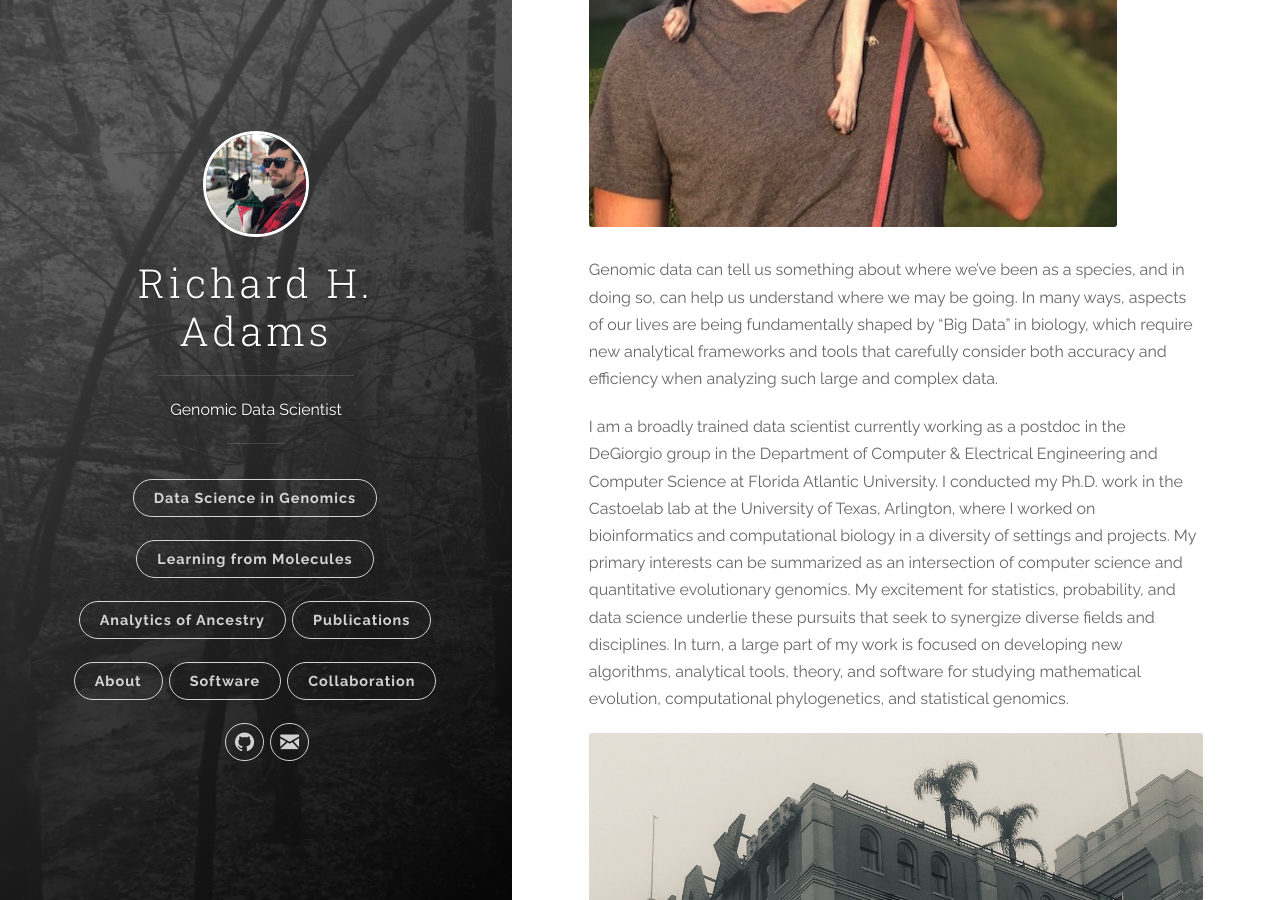
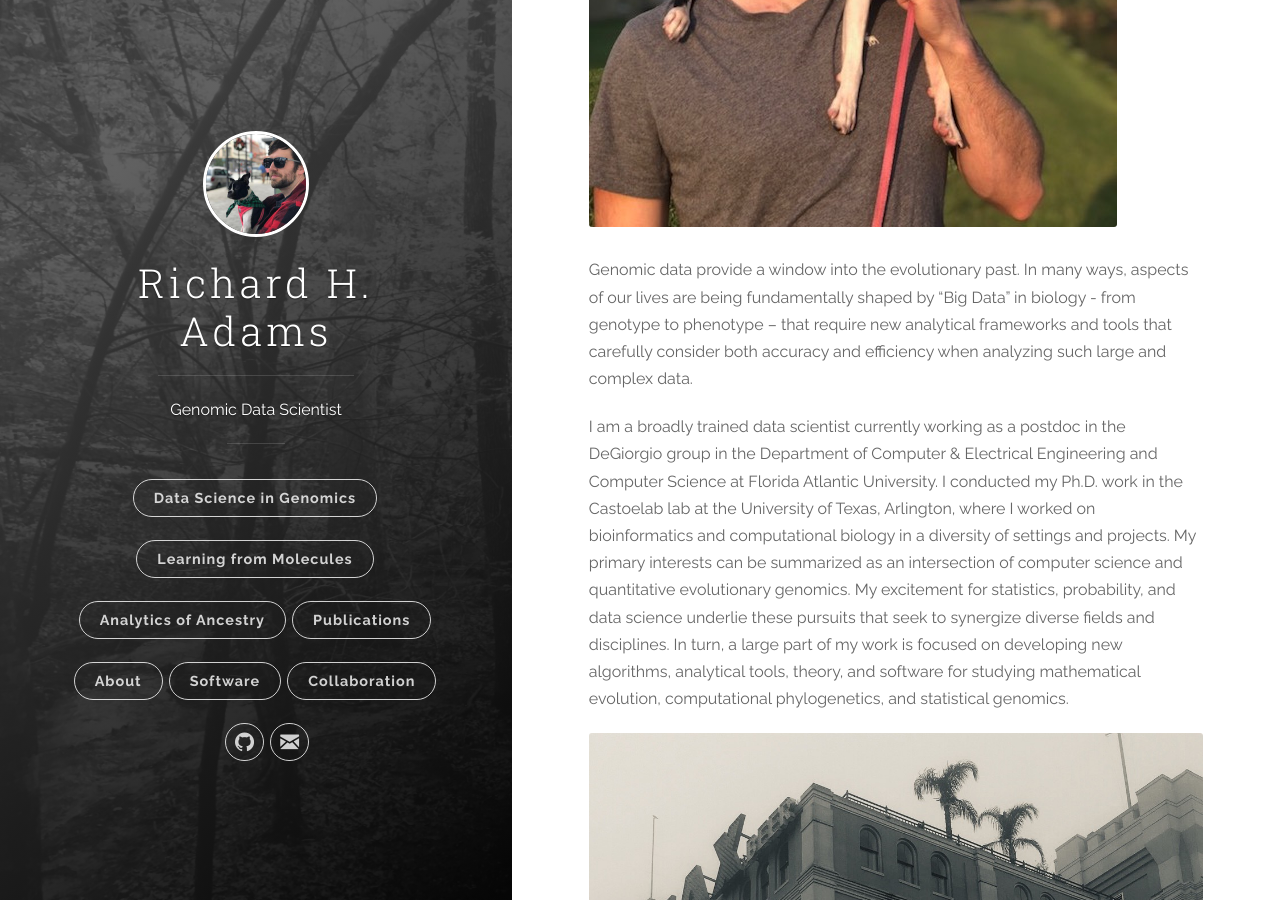
Before and after one commit to rhaTESTrha/Research, a Jekyll site: the page built from _posts/2019-11-08-about.markdown, in a window 1280 px wide and 900 px high, scrolled down 472 px. Built offline with Jekyll 4.4.1, drawn with Linux system fonts in a browser that asks for light colours.

Commit message:
Update 2019-11-08-about.markdown

```diff
--- a/_posts/2019-11-08-about.markdown
+++ b/_posts/2019-11-08-about.markdown
@@ -5,7 +5,7 @@ categories: [jekyll]
 ---
 ![image tooltip here](images/About3.jpg)
 
-Genomic data can tell us something about where we’ve been as a species, and in doing so, can help us understand where we may be going. In many ways, aspects of our lives are being fundamentally shaped by “Big Data” in biology, which require new analytical frameworks and tools that carefully consider both accuracy and efficiency when analyzing such large and complex data.
+Genomic data provide a window into the evolutionary past. In many ways, aspects of our lives are being fundamentally shaped by “Big Data” in biology - from genotype to phenotype – that require new analytical frameworks and tools that carefully consider both accuracy and efficiency when analyzing such large and complex data.
 
 I am a broadly trained data scientist currently working as a postdoc in the DeGiorgio group in the Department of Computer & Electrical Engineering and Computer Science at Florida Atlantic University. I conducted my Ph.D. work in the Castoelab lab at the University of Texas, Arlington, where I worked on bioinformatics and computational biology in a diversity of settings and projects. My primary interests can be summarized as an intersection of computer science and quantitative evolutionary genomics. My excitement for statistics, probability, and data science underlie these pursuits that seek to synergize diverse fields and disciplines. In turn, a large part of my work is focused on developing new algorithms, analytical tools, theory, and software for studying mathematical evolution, computational phylogenetics, and statistical genomics.
 
```
